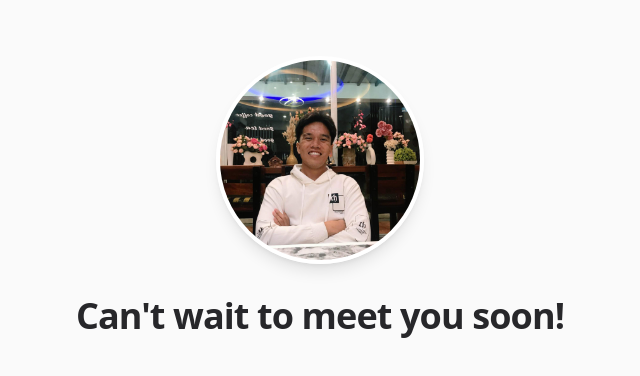
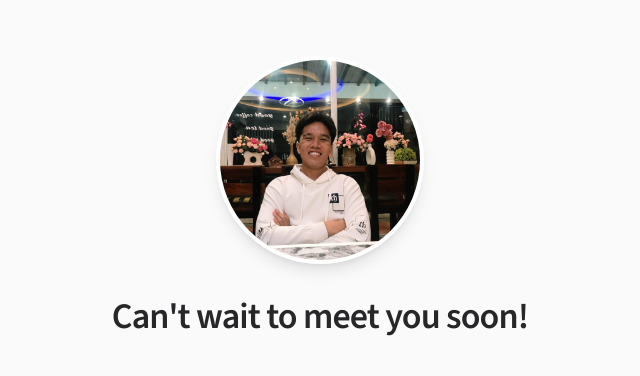
Before and after one commit to jvescartin/jvescartin.com, a Next.js app: page / in a window 1280 px wide. Shown: the part 204-580 px from the top of the page, without its empty margins (320-960 px from the left). Built offline with nearby package versions, Linux system fonts and the light colour scheme; a web font is replaced by a local one.

Commit message:
feat: apply the font on theme

```diff
--- a/app/globals.css
+++ b/app/globals.css
@@ -8,6 +8,9 @@
 @theme inline {
   --color-background: var(--background);
   --color-foreground: var(--foreground);
+
+  --font-accent: var(--font-playfair);
+  --font-base: var(--font-source-sans-3);
 }
 
 @media (prefers-color-scheme: dark) {
--- a/app/layout.tsx
+++ b/app/layout.tsx
@@ -25,7 +25,7 @@ export default function RootLayout({
   return (
     <html lang="en">
       <body
-        className={`${playfair.variable} ${sourceSans.variable} font-sans antialiased`}
+        className={`${playfair.variable} ${sourceSans.variable} font-base antialiased`}
       >
         {children}
       </body>
--- a/app/page.tsx
+++ b/app/page.tsx
@@ -17,7 +17,7 @@ export default function Home() {
 
         {/* Text Content */}
         <h1 className="text-2xl font-semibold tracking-tight text-zinc-800 dark:text-zinc-100 md:text-4xl">
-          Can't wait to meet you soon!
+          Can&apos;t wait to meet you soon!
         </h1>
       </main>
     </div>
```
